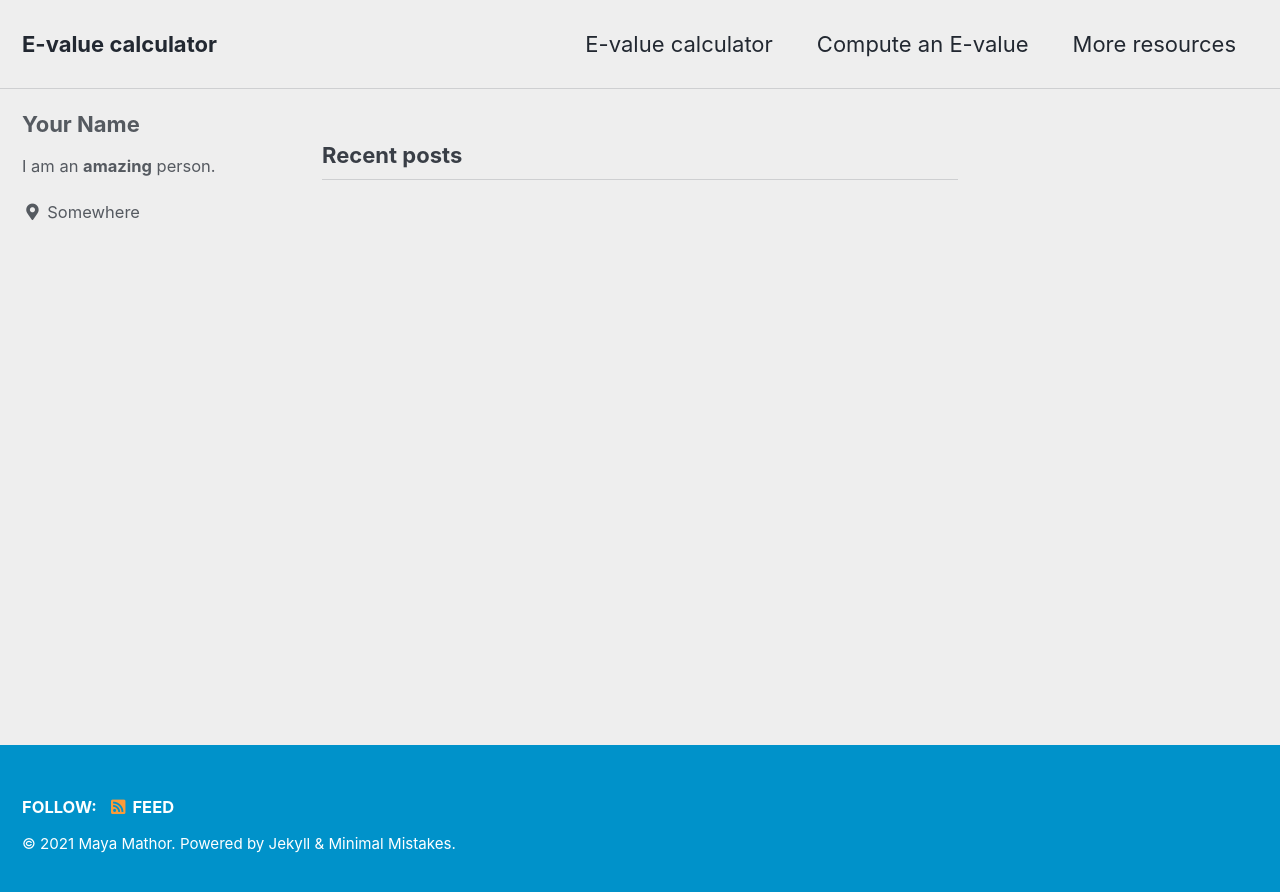
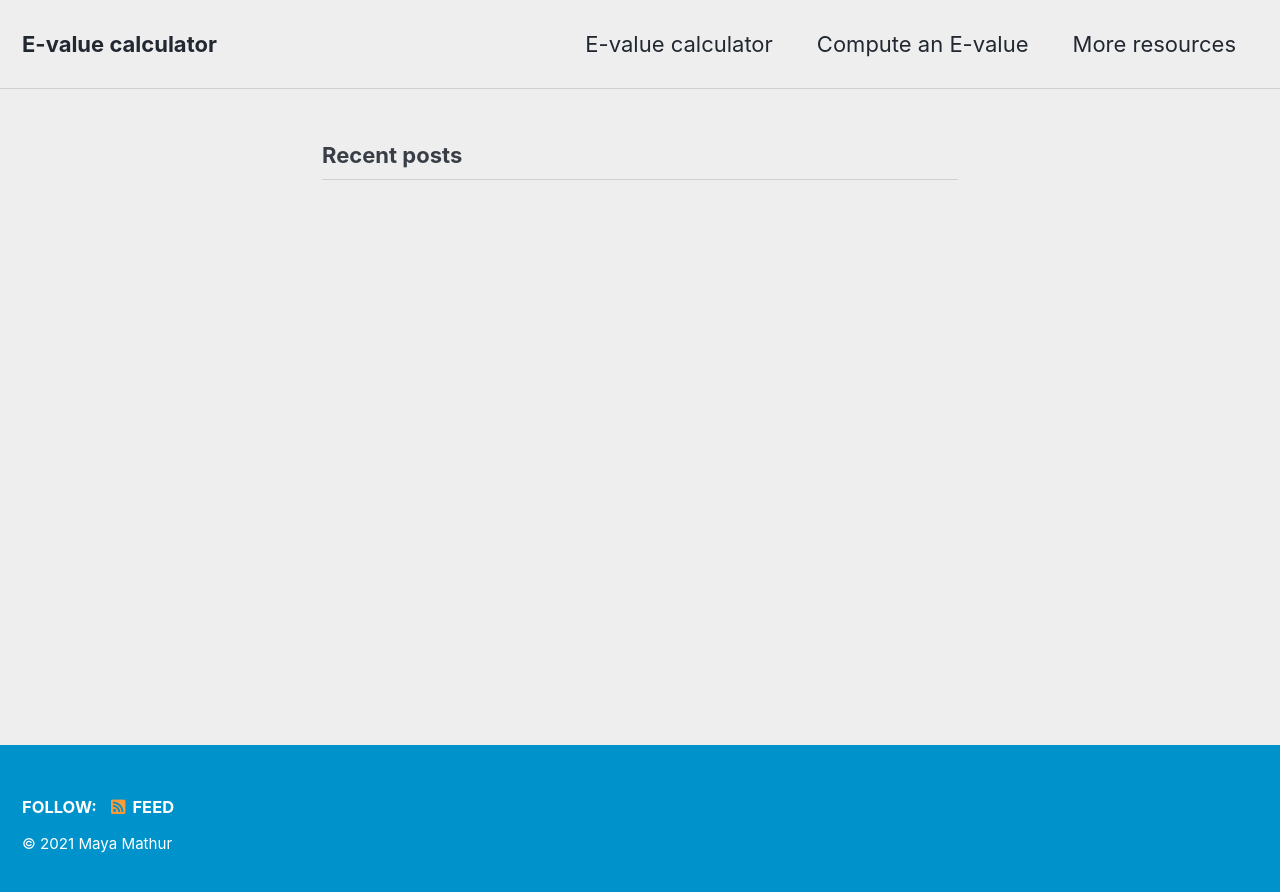
Before and after one commit to psolymos/evalue-calc-website, a Jekyll site: the page built from index.html, in a window 1280 px wide. Shown: the top 892 px of the page. Built offline with Jekyll 4.4.1, drawn with Linux system fonts in a browser that asks for light colours; cached includes are drawn as plain includes; the list of posts is cut into pages by our own code.

Commit message:
Change home

```diff
--- a/_config.yml
+++ b/_config.yml
@@ -13,11 +13,13 @@
 ## --- Here are the most important settings ---
 
 title                    : "E-value calculator"
-name                     : "Maya Mathor"
+name                     : "Maya Mathur"
 description              : "Calculate E-values."
 url                      : http://peter.solymos.org/evalue-calc-website/ # the base hostname & protocol for your site e.g. "https://mmistakes.github.io"
 baseurl                  : # the subpath of your site, e.g. "/blog"
 repository               : mayamathur/evalue_website # GitHub username/repo-name e.g. "mmistakes/minimal-mistakes"
+
+# See also Google Analytics below
 
 ## --- End of most important settings ---
 
--- a/_includes/footer.html
+++ b/_includes/footer.html
@@ -18,4 +18,4 @@
   </ul>
 </div>
 
-<div class="page__footer-copyright">&copy; {{ site.time | date: '%Y' }} {{ site.name | default: site.title }}. {{ site.data.ui-text[site.locale].powered_by | default: "Powered by" }} <a href="https://jekyllrb.com" rel="nofollow">Jekyll</a> &amp; <a href="https://mademistakes.com/work/minimal-mistakes-jekyll-theme/" rel="nofollow">Minimal Mistakes</a>.</div>
+<div class="page__footer-copyright">&copy; {{ site.time | date: '%Y' }} {{ site.name | default: site.title }}</div>
--- a/index.html
+++ b/index.html
@@ -1,4 +1,4 @@
 ---
 layout: home
-author_profile: true
+author_profile: false
 ---
```
